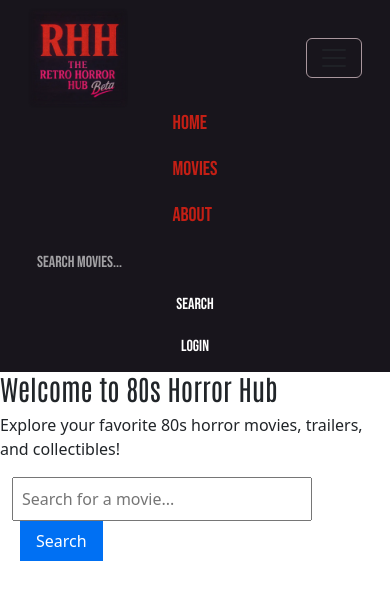
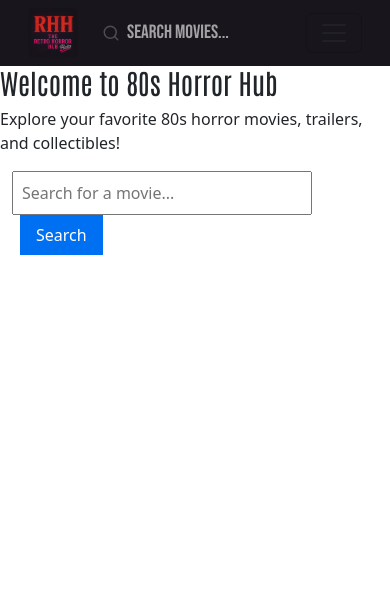
Before and after one commit to arinleviti/80sHorrorHub, a Next.js app: page / in a window 390 px wide. Shown: the top 600 px of the page. Built offline with nearby package versions, Linux system fonts and the light colour scheme.

Commit message:
navbar "completed"

```diff
--- a/package.json
+++ b/package.json
@@ -17,6 +17,7 @@
     "axios": "^1.11.0",
     "bootstrap": "^5.3.8",
     "imagekit": "^6.0.0",
+    "lucide-react": "^0.545.0",
     "next": "15.5.2",
     "qs": "^6.14.0",
     "react": "19.1.0",
--- a/src/app/navbar/navbar.module.css
+++ b/src/app/navbar/navbar.module.css
@@ -1,166 +1,215 @@
+/* --- Navbar base --- */
 .navbar {
   background: var(--color-background);
   padding: 0.5rem 1rem;
   font-family: var(--font-menu);
 }
 
+/* Container: Desktop = row, Mobile = column */
 .container {
   display: flex;
+  flex-direction: row; /* desktop default */
   align-items: center;
+  justify-content: space-between;
   width: 100%;
-  justify-content: space-between;
+  gap: 1rem;
 }
 
-.logoLink {
+/* Top row (logo + search + toggle) */
+.topRow {
   display: flex;
   align-items: center;
+  justify-content: space-between;
+  width: 100%;
+  gap: 1rem;
 }
 
+/* Logo */
 .logo {
   border-radius: 5px;
   transition: transform 0.3s ease, box-shadow 0.3s ease;
+  width: 100px;
+  height: auto;
 }
-
 .logo:hover {
   transform: scale(1.1) rotate(-2deg);
-  /* Neon glow / luminescence */
   box-shadow: 0 0 15px var(--color-primary),
               0 0 30px var(--color-secondary),
               0 0 45px var(--color-accent);
 }
 
-.toggle {
-  border-color: var(--color-accent);
+/* Search form */
+.searchForm {
+  flex-shrink: 0;
+}
+.searchWrapper {
+  position: relative;
+  display: flex;
+  align-items: center;
+}
+.searchInput {
+  padding-left: 2rem;
+  font-size: 1.2rem;
+  border: 1px solid var(--color-background);
+  border-radius: 3px;
+  background: var(--color-background);
+  color: var(--color-text);
+  width: 200px; /* desktop width */
+  transition: width 0.3s ease;
 }
 
-.collapse {
-  display: flex !important;
-  align-items: center;
-  justify-content: space-between;
-  width: 100%;
+/* Placeholder color before typing */
+.searchInput::placeholder {
+  color: var(--color-text); /* <-- your global color */
+  opacity: 0.6;
 }
 
+/* Focus state */
+.searchInput:focus {
+  width: 250px;
+  border-color: var(--color-background);
+  box-shadow: 0 0 10px var(--color-primary);
+  outline: none;
+  color: var(--color-neutral); /* typed text on focus */
+}
+
+/* Keep placeholder color on focus */
+.searchInput:focus::placeholder {
+  color: var(--color-neutral) !important;
+  opacity: 0.6;
+}
+
+/* Magnifying icon */
+.searchIconInside {
+  position: absolute;
+  left: 8px;
+  color: var(--color-neutral); /* match placeholder */
+  opacity: 0.7;
+  pointer-events: none;
+  transition: color 0.3s ease, opacity 0.3s ease;
+}
+.searchInput:focus + .searchIconInside,
+.searchWrapper:focus-within .searchIconInside {
+  color: var(--color-accent);
+  opacity: 1;
+}
+
+/* Nav links */
 .navLinksContainer {
   display: flex;
   gap: 1.5rem;
-  margin-left: auto; /* pushes links right */
+  align-items: center;
 }
-
 .navLink {
   color: var(--color-primary);
   text-decoration: none;
   font-family: var(--font-menu);
-  font-size: var(--font-size-menu);
+  font-size: 1rem;
   position: relative;
   transition: all 0.3s ease;
 }
-
 .navLink::after {
   content: '';
   position: absolute;
   bottom: -3px;
   left: 0;
-  height: 3px;             /* slightly thicker for visibility */
+  height: 3px;
   width: 0%;
   background: var(--color-secondary);
   transition: width 0.3s ease, box-shadow 0.3s ease;
-
-  /* stronger neon glow */
-  box-shadow:
-    0 0 5px var(--color-secondary),
+  box-shadow: 0 0 5px var(--color-secondary),
               0 0 10px var(--color-secondary),
               0 0 15px var(--color-accent),
               0 0 20px var(--color-accent);
 }
-
 .navLink:hover::after {
   width: 100%;
-  box-shadow:
-    0 0 10px var(--color-secondary),
+  box-shadow: 0 0 10px var(--color-secondary),
               0 0 20px var(--color-secondary),
               0 0 25px var(--color-accent),
               0 0 35px var(--color-accent);
 }
-
 .navLink:hover {
   color: var(--color-text);
   text-shadow: 0 0 5px var(--color-secondary),
                0 0 10px var(--color-accent);
 }
 
-.searchForm {
-  display: flex;
-  align-items: center;
-  gap: 0.5rem;
-  margin-left: 2rem;
-}
-
-.searchInput {
-  background-color: var(--color-background);
-  border: 1px solid var(--color-background);
-  color: var(--color-text); /* <-- typed text color when not focused */
-  font-family: var(--font-menu);
-  padding: 0.25rem 0.5rem;
-  caret-color: var(--color-neutral) !important; /* optional neon caret */
-  border-radius: 2px !important;
-   text-transform: none; /* <- this fixes the all caps */
-}
-
-/* placeholder text */
-.searchInput::placeholder {
-  color: var(--color-text);  /* visible placeholder */
-  opacity: 0.6;
-  text-transform: none;
-}
-
-/* focused state */
-.searchInput:focus {
-  border-color: var(--color-background);
-  box-shadow: 0 0 10px var(--color-primary);
-  outline: none;
-  color: var(--color-neutral); /* typed text color on focus */
-}
-
-/* placeholder on focus */
-.searchInput:focus::placeholder {
-  color: var(--color-neutral);
-  opacity: 0.6;
-}
-
+/* Login button */
 .navButton {
   font-family: var(--font-menu);
   border: 1px solid var(--color-background);
-  color: var(--color-text);
+  color: var(--color-primary) !important;
   background-color: transparent;
   padding: 0.25rem 0.75rem;
   transition: all 0.3s ease;
 }
-
 .navButton:hover {
   background-color: var(--color-primary);
-  border-color: var(--color-primary);
-  color: var(--color-text);
-  text-shadow: 0 0 5px var(--color-accent);
-   /* Neon glow / luminescence */
+  border-color: var(--color-primary) ;
+  color: var(--color-background)!important;
+  text-shadow: 0 0 5px var(--color-background);
   box-shadow: 0 0 15px var(--color-primary),
               0 0 30px var(--color-secondary),
               0 0 45px var(--color-accent);
 }
 
+/* Responsive adjustments */
 @media (max-width: 992px) {
+  .container {
+    flex-direction: column; /* stack for tablet/mobile */
+    align-items: stretch;
+  }
+  .topRow {
+    flex-direction: row;
+    justify-content: space-between;
+    align-items: center;
+  }
   .collapse {
     flex-direction: column;
-    gap: 1rem;
   }
   .navLinksContainer {
-    margin-left: 0;
     flex-direction: column;
     gap: 1rem;
+    margin-left: 0;
   }
-  .searchForm {
-    margin-left: 0;
-    flex-direction: column;
-    gap: 0.5rem;
-    width: 100%;
+  .logo {
+    width: 70px;
+  }
+  .searchInput {
+    width: 150px;
   }
 }
+
+@media (max-width: 576px) {
+
+  .topRow {
+    display: flex;
+    align-items: center;
+    justify-content: space-between; /* logo left, toggle right */
+    width: 100%;
+    gap: 0.5rem;
+  }
+
+  /* Make search take up remaining space */
+  .searchForm {
+    flex: 1;
+    margin-left: 0.5rem;
+    margin-right: 0.5rem;
+  }
+
+  .searchInput {
+    width: 100%; /* fill available space */
+    max-width: none; /* remove desktop width limits */
+  }
+
+  .logo {
+    flex-shrink: 0; /* prevent shrinking */
+    width: 50px; /* adjust as needed */
+  }
+
+  .toggle {
+    flex-shrink: 0;
+  }
+
+}
--- a/src/app/navbar/navbar.tsx
+++ b/src/app/navbar/navbar.tsx
@@ -1,21 +1,31 @@
 "use client";
-import React, { useState } from 'react';
+import { useRouter } from 'next/navigation';
 import Link from 'next/link';
 import Image from 'next/image';
-import { Navbar, Nav, Form, FormControl, Button, Container } from 'react-bootstrap';
+import { Navbar, Nav, Form, FormControl, Container, Button } from 'react-bootstrap';
 import styles from './navbar.module.css';
+import { Search } from 'lucide-react';
 
 const NavbarRHH = () => {
-  const [search, setSearch] = useState('');
-
+  const router = useRouter();
+  //React.FormEvent<HTMLFormElement> tells TypeScript:
+  //This is a form event (FormEvent) coming from an HTML form element (HTMLFormElement).
   const handleSearch = (e: React.FormEvent<HTMLFormElement>) => {
     e.preventDefault();
-    console.log('Searching for:', search);
+
+    const form = e.currentTarget;
+    const input = form.elements.namedItem('search') as HTMLInputElement;
+    const query = input.value;
+
+    if (query) {
+      router.push(`/movies/${encodeURIComponent(query)}`);
+    }
   };
-
   return (
     <Navbar expand="lg" className={styles.navbar}>
       <Container className={styles.container}>
+        {/* Top row: Logo + Search + Hamburger */}
+        <div className={styles.topRow}>
           <Link href="/" className={styles.logoLink}>
             <Image
               src="/static_imgs/RHH_def_beta.webp"
@@ -26,33 +36,34 @@ const NavbarRHH = () => {
             />
           </Link>
 
-    <Navbar.Toggle aria-controls="basic-navbar-nav" className={styles.toggle} />
-
-    <Navbar.Collapse id="basic-navbar-nav" className={styles.collapse}>
-      <Nav className={styles.navLinksContainer}>
-        <Link href="/" className={styles.navLink}>Home</Link>
-        <Link href="/movies" className={styles.navLink}>Movies</Link>
-        <Link href="/about" className={styles.navLink}>About</Link>
-      </Nav>
-
           <Form className={styles.searchForm} onSubmit={handleSearch}>
+            <div className={styles.searchWrapper}>
+              <Search className={styles.searchIconInside} size={18} />
               <FormControl
                 type="search"
+                name="search" // give it a name to access it in the form
                 placeholder="Search movies..."
                 className={styles.searchInput}
                 aria-label="Search"
-          value={search}
-          onChange={(e) => setSearch(e.target.value)}
               />
-        <Button className={styles.navButton} type="submit">Search</Button>
+            </div>
+          </Form>
+
+          <Navbar.Toggle aria-controls="basic-navbar-nav" className={styles.toggle} />
+        </div>
+
+        {/* Nav links row */}
+        <Navbar.Collapse id="basic-navbar-nav" className={styles.collapse}>
+          <Nav className={styles.navLinksContainer}>
+            <Link href="/movies" className={styles.navLink}>Movies</Link>
+            <Link href="/about" className={styles.navLink}>About</Link>
             <Link href="/login">
               <Button className={styles.navButton}>Login</Button>
             </Link>
-      </Form>
+          </Nav>
         </Navbar.Collapse>
       </Container>
     </Navbar>
-
   );
 };
 
```
Also changed, not shown: src/app/movies/[slug]/components/movieInfo/movie-info.tsx (+5 -4 lines), 2 other files (tests, documents, lock files or other folders). Lines whose indentation alone changed are shown as unchanged.
